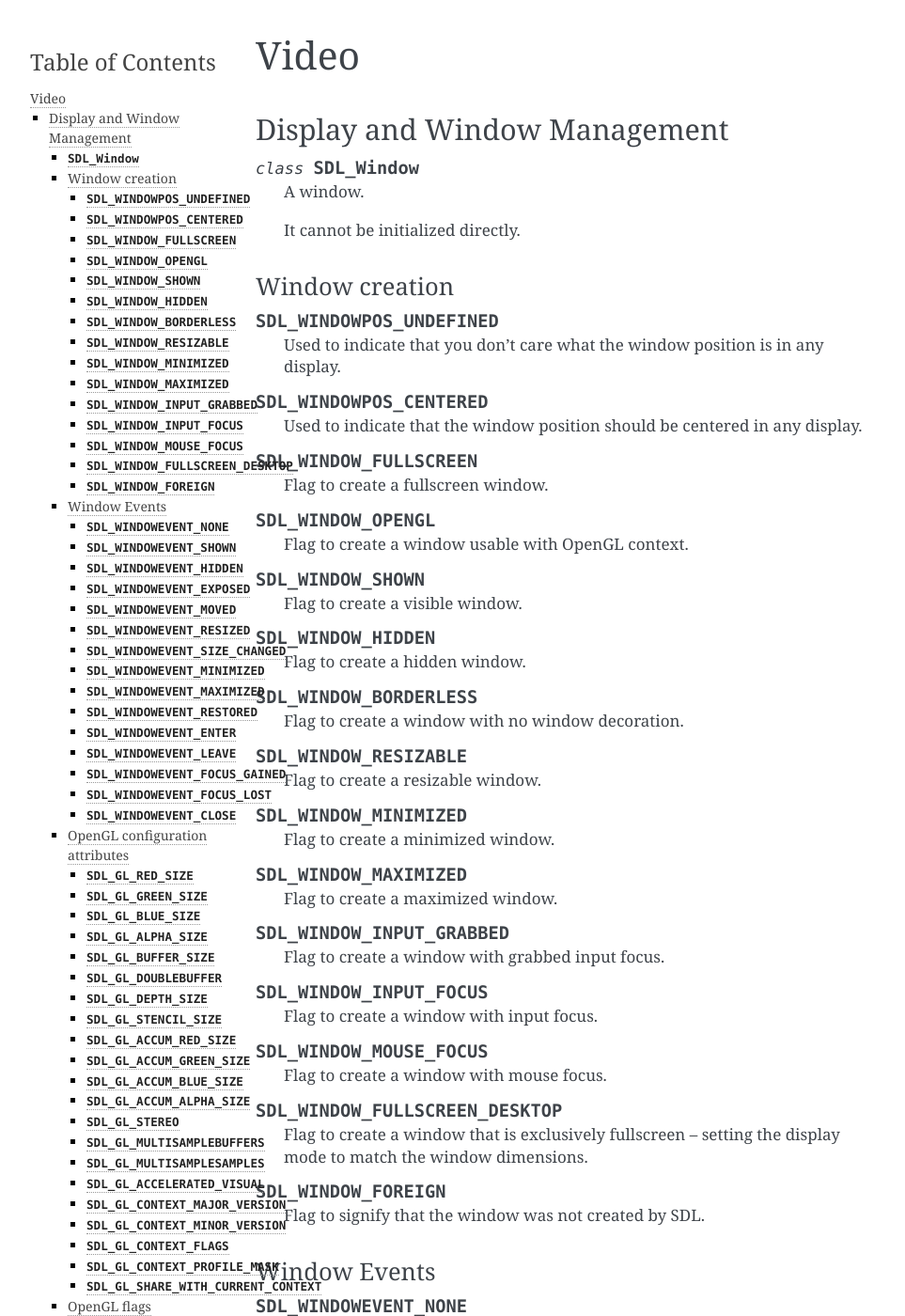
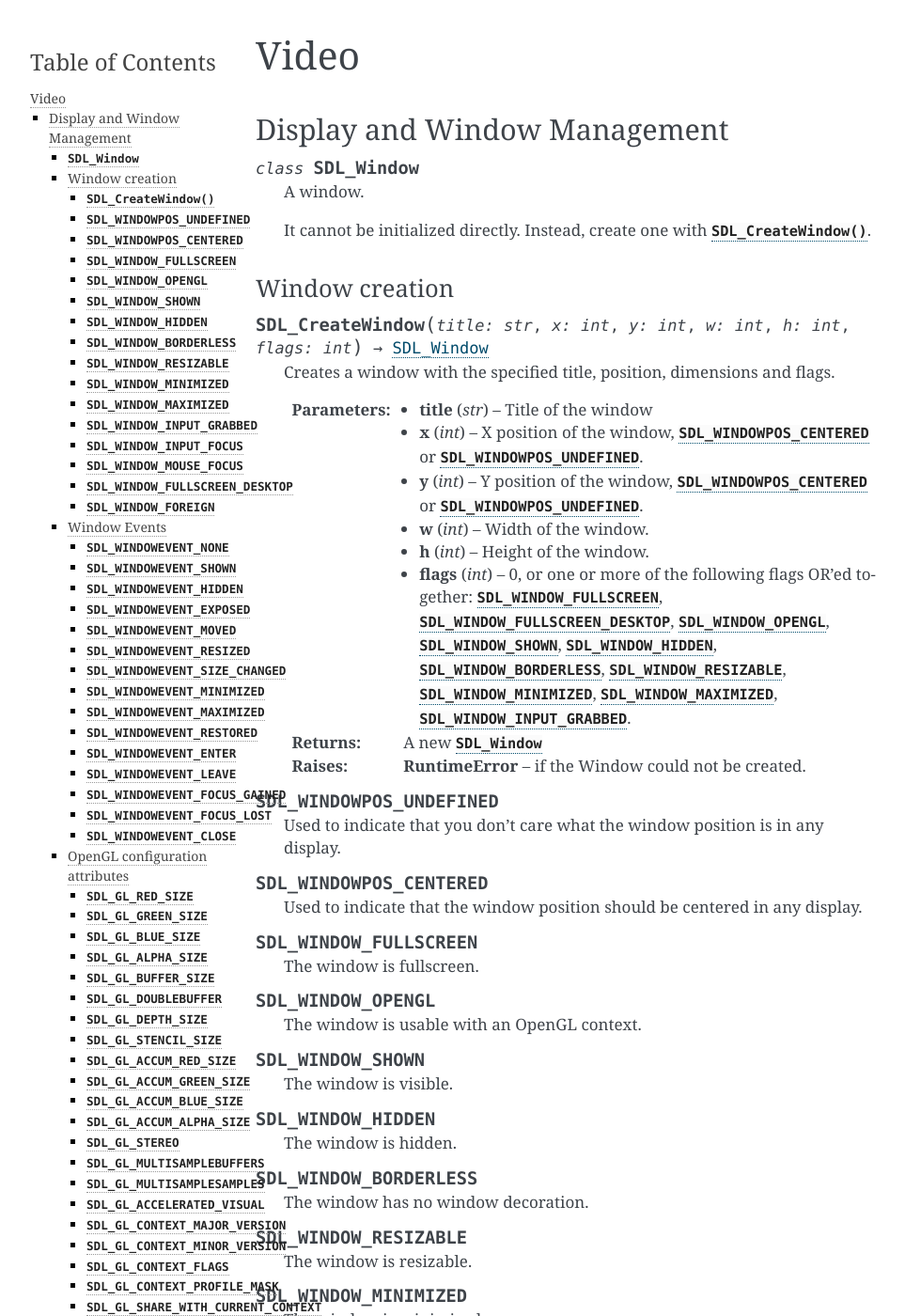
Before and after one commit to pyokagan/pycsdl2, a Sphinx documentation site: the page built from docs/source/api/video.rst, in a window 1280 px wide and 1400 px high. Shown: the whole window at 94% size, without its empty margins (148-1111 px from the left). Built offline with Sphinx 7.4.7, drawn with Linux system fonts in a browser that asks for light colours; some of the changed text lies outside the part shown.

Commit message:
docs/api/video: document SDL_CreateWindow()

```diff
--- a/docs/source/api/video.rst
+++ b/docs/source/api/video.rst
@@ -7,10 +7,36 @@ Display and Window Management
 
    A window.
 
-   It cannot be initialized directly.
+   It cannot be initialized directly. Instead, create one with
+   :func:`SDL_CreateWindow`.
 
 Window creation
 ~~~~~~~~~~~~~~~
+.. function:: SDL_CreateWindow(title: str, x: int, y: int, w: int, h: int, flags: int) -> SDL_Window
+
+   Creates a window with the specified title, position, dimensions and flags.
+
+   :param str title: Title of the window
+   :param int x: X position of the window, :const:`SDL_WINDOWPOS_CENTERED` or
+                 :const:`SDL_WINDOWPOS_UNDEFINED`.
+   :param int y: Y position of the window, :const:`SDL_WINDOWPOS_CENTERED` or
+                 :const:`SDL_WINDOWPOS_UNDEFINED`.
+   :param int w: Width of the window.
+   :param int h: Height of the window.
+   :param int flags: 0, or one or more of the following flags OR'ed together:
+                     :const:`SDL_WINDOW_FULLSCREEN`,
+                     :const:`SDL_WINDOW_FULLSCREEN_DESKTOP`,
+                     :const:`SDL_WINDOW_OPENGL`,
+                     :const:`SDL_WINDOW_SHOWN`,
+                     :const:`SDL_WINDOW_HIDDEN`,
+                     :const:`SDL_WINDOW_BORDERLESS`,
+                     :const:`SDL_WINDOW_RESIZABLE`,
+                     :const:`SDL_WINDOW_MINIMIZED`,
+                     :const:`SDL_WINDOW_MAXIMIZED`,
+                     :const:`SDL_WINDOW_INPUT_GRABBED`.
+   :returns: A new :class:`SDL_Window`
+   :raises RuntimeError: if the Window could not be created.
+
 .. data:: SDL_WINDOWPOS_UNDEFINED
 
    Used to indicate that you don't care what the window position is in any
@@ -22,57 +48,56 @@ Window creation
 
 .. data:: SDL_WINDOW_FULLSCREEN
 
-   Flag to create a fullscreen window.
+   The window is fullscreen.
 
 .. data:: SDL_WINDOW_OPENGL
 
-   Flag to create a window usable with OpenGL
-   context.
+   The window is usable with an OpenGL context.
 
 .. data:: SDL_WINDOW_SHOWN
 
-   Flag to create a visible window.
+   The window is visible.
 
 .. data:: SDL_WINDOW_HIDDEN
 
-   Flag to create a hidden window.
+   The window is hidden.
 
 .. data:: SDL_WINDOW_BORDERLESS
 
-   Flag to create a window with no window decoration.
+   The window has no window decoration.
 
 .. data:: SDL_WINDOW_RESIZABLE
 
-   Flag to create a resizable window.
+   The window is resizable.
 
 .. data:: SDL_WINDOW_MINIMIZED
 
-   Flag to create a minimized window.
+   The window is minimized.
 
 .. data:: SDL_WINDOW_MAXIMIZED
 
-   Flag to create a maximized window.
+   The window is maximized.
 
 .. data:: SDL_WINDOW_INPUT_GRABBED
 
-   Flag to create a window with grabbed input focus.
+   The window has grabbed input focus.
 
 .. data:: SDL_WINDOW_INPUT_FOCUS
 
-   Flag to create a window with input focus.
+   The window has input focus.
 
 .. data:: SDL_WINDOW_MOUSE_FOCUS
 
-   Flag to create a window with mouse focus.
+   The window has mouse focus.
 
 .. data:: SDL_WINDOW_FULLSCREEN_DESKTOP
 
-   Flag to create a window that is exclusively fullscreen -- setting the
-   display mode to match the window dimensions.
+   The window is exclusively fullscreen -- the screen display mode is set to
+   match the window dimensions.
 
 .. data:: SDL_WINDOW_FOREIGN
 
-   Flag to signify that the window was not created by SDL.
+   The window was not created by SDL.
 
 Window Events
 ~~~~~~~~~~~~~
@@ -153,7 +178,7 @@ that is created with SDL_GL_CreateContext. These attributes are set with
 SDL_GL_SetAttribute and read with SDL_GL_GetAttribute.
 
 Note that the following attributes must be set *before* the window is created
-with SDL_CreateWindow:
+with :func:`SDL_CreateWindow`:
 
 * :const:`SDL_GL_RED_SIZE`
 * :const:`SDL_GL_GREEN_SIZE`
```
